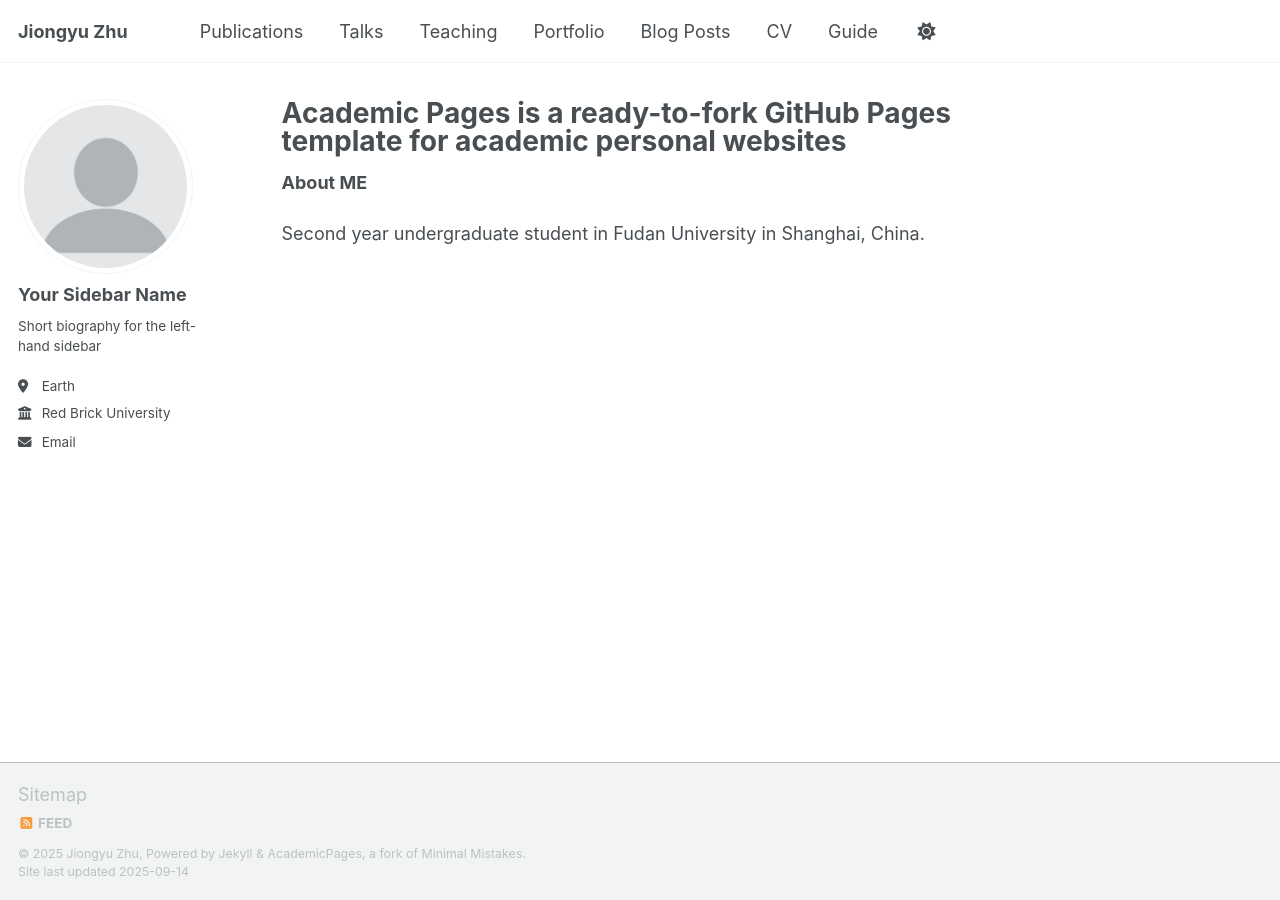
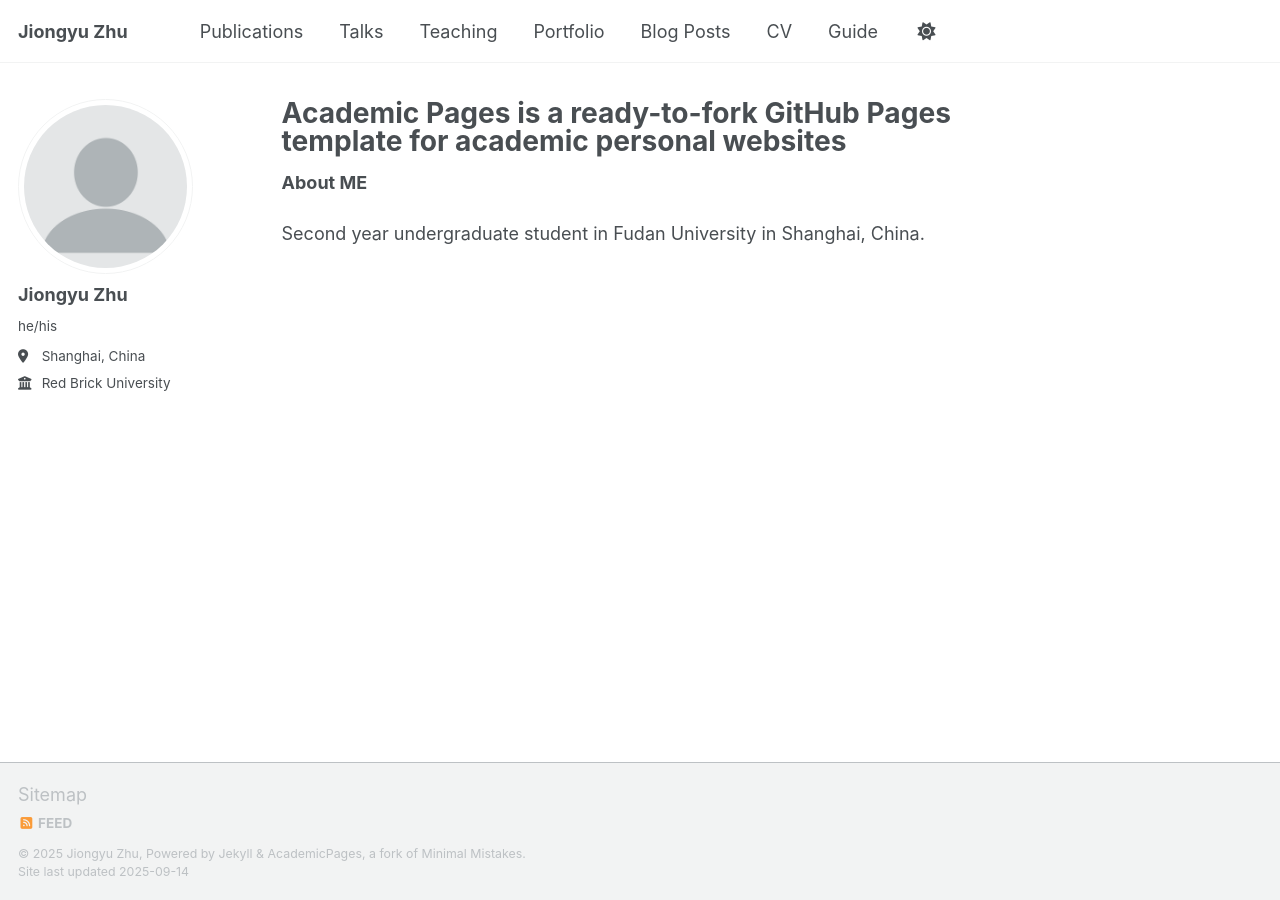
Before and after one commit to JohnJoeZhu/JohnJoeZhu.github.io, a Jekyll site: the page built from _pages/about.md, in a window 1280 px wide. Built offline with Jekyll 4.4.1, drawn with Linux system fonts in a browser that asks for light colours; a script that is not in the unit is left out.

Commit message:
_config.yml

```diff
--- a/_config.yml
+++ b/_config.yml
@@ -24,13 +24,15 @@ repository               : "academicpages/academicpages.github.io"
 author:
   # Biographic information
   avatar           : "profile.png"
-  name             : "Your Sidebar Name"
-  pronouns         : # example: "she/her"
-  bio              : "Short biography for the left-hand sidebar"
-  location         : "Earth"
+  name             : "Jiongyu Zhu"
+  pronouns         : "he/his" # example: "she/her"
+  # bio              : "Short biography for the left-hand sidebar"
+  location         : "Shanghai, China"
   employer         : "Red Brick University"
   uri              : # URL
-  email            : "none@example.org"
+  gmail            : "johnjoezhu200@gmail"
+  academy email    : "2430XH10052@m.fudan.edu.cn"
+  phone            : "15362577391"
 
   # Academic websites
 #  academia         : # URL
```
